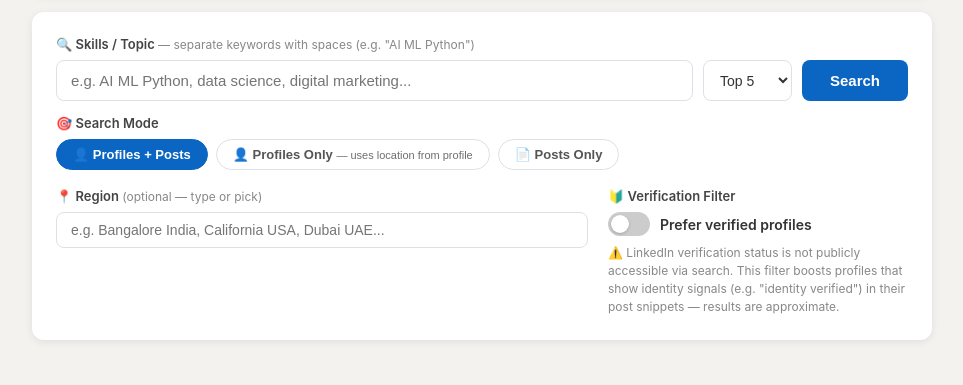
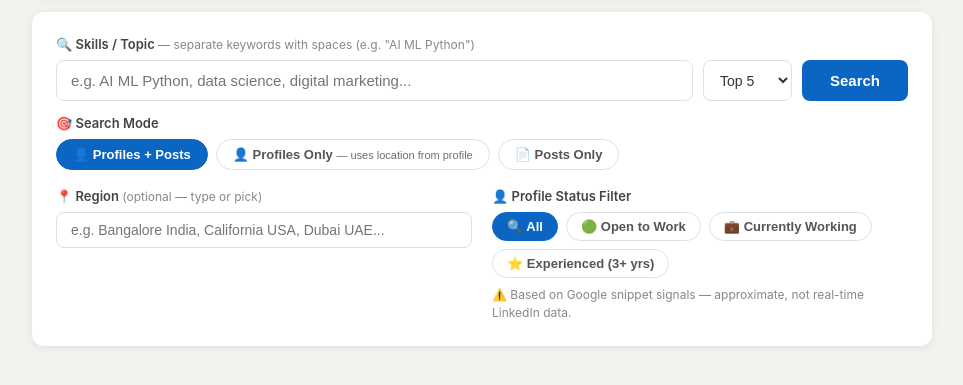
Before and after one commit to Anshiika123/search, a Flask app: page / in a window 1280 px wide. Shown: the part 287-672 px from the top of the page, without its empty margins (158-1121 px from the left). Run offline with Flask 3, Linux system fonts and the light colour scheme.

Commit message:
feat: add status filter - open to work, working, experienced

```diff
--- a/static/style.css
+++ b/static/style.css
@@ -254,6 +254,19 @@ body {
   font-size: 13px; color: #555; margin-bottom: 8px; font-style: italic;
 }
 
+/* ── Status filter buttons ───────────────────────────────────── */
+.status-filter-group { display: flex; gap: 8px; flex-wrap: wrap; }
+.status-btn {
+  padding: 6px 14px; border: 1.5px solid #dde1e7; border-radius: 20px;
+  background: white; font-size: 13px; font-weight: 600; color: #555;
+  cursor: pointer; transition: all 0.15s;
+}
+.status-btn:hover { border-color: #0A66C2; color: #0A66C2; }
+.status-btn.active { background: #0A66C2; color: white; border-color: #0A66C2; }
+.status-btn[data-status="open_to_work"].active  { background: #065f46; border-color: #065f46; }
+.status-btn[data-status="working"].active       { background: #1e40af; border-color: #1e40af; }
+.status-btn[data-status="experienced"].active   { background: #92400e; border-color: #92400e; }
+
 /* ── Post context ────────────────────────────────────────────── */
 .id-context {
   font-size: 14px; color: #444; line-height: 1.65;
--- a/templates/index.html
+++ b/templates/index.html
@@ -94,15 +94,16 @@
         </datalist>
       </div>
 
-      <div class="filter-group verified-group">
-        <label class="filter-label">🔰 Verification Filter</label>
-        <label class="toggle-wrap">
-          <input type="checkbox" id="verifiedOnly" />
-          <span class="toggle-slider"></span>
-          <span class="toggle-text">Prefer verified profiles</span>
-        </label>
-        <div class="verified-note">
-          ⚠️ LinkedIn verification status is not publicly accessible via search. This filter boosts profiles that show identity signals (e.g. "identity verified") in their post snippets — results are approximate.
+      <div class="filter-group">
+        <label class="filter-label">👤 Profile Status Filter</label>
+        <div class="status-filter-group">
+          <button class="status-btn active" data-status="all" onclick="setStatusFilter(this)">🔍 All</button>
+          <button class="status-btn" data-status="open_to_work" onclick="setStatusFilter(this)">🟢 Open to Work</button>
+          <button class="status-btn" data-status="working" onclick="setStatusFilter(this)">💼 Currently Working</button>
+          <button class="status-btn" data-status="experienced" onclick="setStatusFilter(this)">⭐ Experienced (3+ yrs)</button>
+        </div>
+        <div class="verified-note" style="margin-top:8px">
+          ⚠️ Based on Google snippet signals — approximate, not real-time LinkedIn data.
         </div>
       </div>
     </div>
@@ -146,6 +147,13 @@
   }
 
   let currentMode = 'both';
+  let currentStatusFilter = 'all';
+
+  function setStatusFilter(btn) {
+    document.querySelectorAll('.status-btn').forEach(b => b.classList.remove('active'));
+    btn.classList.add('active');
+    currentStatusFilter = btn.dataset.status;
+  }
 
   function setMode(btn) {
     document.querySelectorAll('.mode-tab').forEach(b => b.classList.remove('active'));
@@ -185,6 +193,7 @@
         body: JSON.stringify({
           topic, max_results: maxResults, region,
           verified_only: verifiedOnly, search_mode: currentMode,
+          status_filter: currentStatusFilter,
           api_key: savedApiKey || localStorage.getItem('serpapi_key') || '',
         })
       });
@@ -227,7 +236,20 @@
     const list = document.getElementById('postsList');
     list.innerHTML = '';
 
-    data.posts.forEach((post, i) => {
+    // Apply status filter client-side
+    let filtered = data.posts;
+    if (currentStatusFilter === 'open_to_work') {
+      filtered = data.posts.filter(p => p.open_to_work);
+      if (!filtered.length) filtered = data.posts; // fallback: show all if none match
+    } else if (currentStatusFilter === 'working') {
+      filtered = data.posts.filter(p => p.current_company && !p.open_to_work);
+      if (!filtered.length) filtered = data.posts;
+    } else if (currentStatusFilter === 'experienced') {
+      filtered = data.posts.filter(p => p.exp_years >= 3 || p.seniority_score >= 3);
+      if (!filtered.length) filtered = data.posts;
+    }
+
+    filtered.forEach((post, i) => {
       const initials  = getInitials(post.author_name);
       const bg        = avatarColor(post.author_name);
       const likes     = post.likes    ? `<span class="stat-pill">👍 ${post.likes}</span>`    : '';
```
